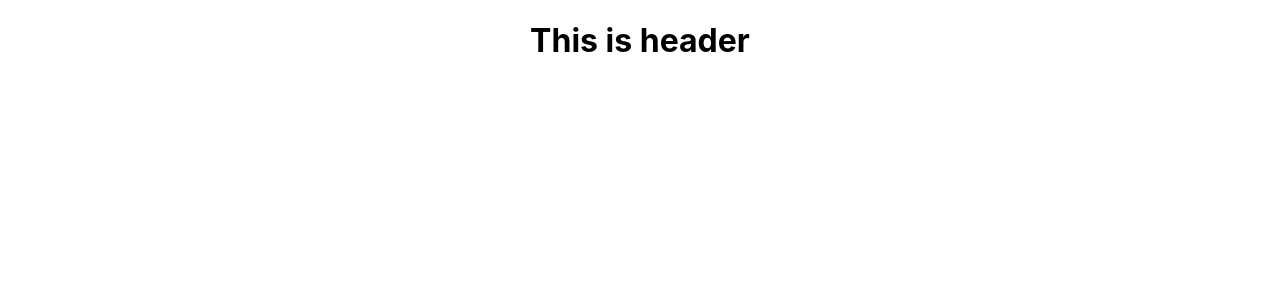
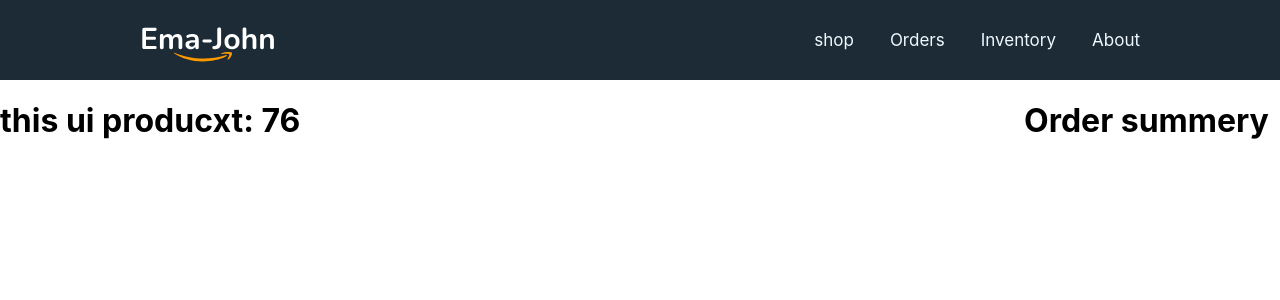
Before and after one commit to bony075/react-spa-ecommerce, a React (Create React App) app: page / in a window 1280 px wide. Shown: the top 300 px of the page. Built offline with nearby package versions, Linux system fonts and the light colour scheme.

Commit message:
load product data

```diff
--- a/src/App.js
+++ b/src/App.js
@@ -1,10 +1,12 @@
 import './App.css';
 import Header from './component/Header/Header';
+import Shop from './component/Shop/Shop';
 
 function App() {
   return (
-    <div className="App">
+    <div>
       <Header></Header>
+      <Shop></Shop>
     </div>
   );
 }
--- a/src/component/Header/Header.css
+++ b/src/component/Header/Header.css
@@ -0,0 +1,20 @@
+.header {
+    height: 80px;
+    background-color: #1c2b35;
+    display: flex;
+    align-items: center;
+    justify-content: space-between;
+    padding-left: 140px;
+    padding-right: 140px;
+}
+
+.header a {
+    color: aliceblue;
+    text-decoration: none;
+    font-size: 17px;
+    margin-left: 36px;
+}
+
+.header a:hover {
+    color: orange;
+}
--- a/src/component/Header/Header.js
+++ b/src/component/Header/Header.js
@@ -1,10 +1,17 @@
 import React from 'react';
-
+import logo from '../../images/Logo.svg';
+import './Header.css';
 const Header = () => {
     return (
-        <div>
-            <h1> This is header </h1>
-        </div>
+        <nav className='header'>
+            <img src={logo} alt="" />
+            <div>
+                <a href="/shop">shop</a>
+                <a href="/orders">Orders</a>
+                <a href="/inventory">Inventory</a>
+                <a href="about">About</a>
+            </div>
+        </nav>
     );
 };
 
--- /dev/null
+++ b/src/component/Shop/Shop.css
@@ -0,0 +1,4 @@
+.shop-container{
+    display: grid;
+    grid-template-columns: 4fr 1fr;
+}
--- /dev/null
+++ b/src/component/Shop/Shop.js
@@ -0,0 +1,23 @@
+import React, { useEffect, useState } from 'react';
+import './Shop.css';
+const Shop = () => {
+    const [products,setProducts] = useState([]);
+    useEffect(() => {
+        fetch('products.json')
+            .then(res => res.json())
+        .then(data=>setProducts(data))
+    },[]);
+
+    return (
+        <div className='shop-container'>
+            <div className="products-container">
+                <h1>this ui producxt: { products.length}</h1>
+            </div>
+            <div className="cart-container">
+                <h1>Order summery</h1>
+            </div>
+        </div>
+    );
+};
+
+export default Shop;
```
Also changed, not shown: public/products.json (renamed from src/fakeData/products.json).
